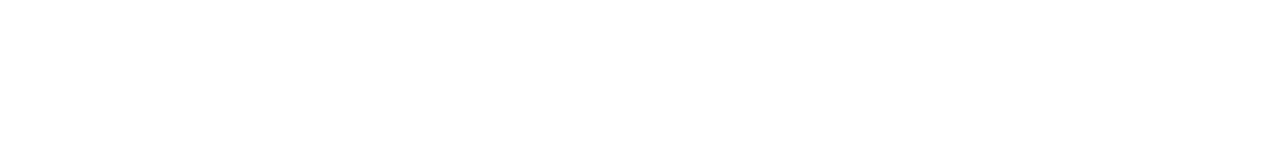
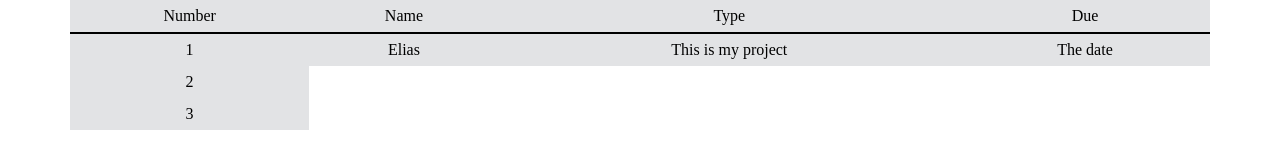
Before and after one commit to ColdWeatherBoyy/project-tracker, a plain HTML site: page index.html in a window 1280 px wide. Drawn offline with nearby package versions, Linux system fonts and the light colour scheme.

Commit message:
adds beginning of table

```diff
--- a/index.html
+++ b/index.html
@@ -5,12 +5,46 @@
   <meta http-equiv="X-UA-Compatible" content="IE=edge">
   <meta name="viewport" content="width=device-width, initial-scale=1.0">
   <title>Document</title>
+
+  <link href="https://cdn.jsdelivr.net/npm/bootstrap@5.3.0-alpha1/dist/css/bootstrap.min.css" rel="stylesheet" integrity="sha384-GLhlTQ8iRABdZLl6O3oVMWSktQOp6b7In1Zl3/Jr59b6EGGoI1aFkw7cmDA6j6gD" crossorigin="anonymous">
+
+
   <link rel="stylesheet" href="./assets/css/reset.css">
   <link rel="stylesheet" href="./assets/css/style.css">
 </head>
 
 <body>
 
+  <table class="table table-secondary text-center container">
+    <thead>
+      <tr>
+        <th scope="col">Number</th>
+        <th scope="col">Name</th>
+        <th scope="col">Type</th>
+        <th scope="col">Due</th>
+      </tr>
+    </thead>
+    <tbody class="table-group-divider">
+      <tr>
+        <!-- dynamically add tds -->
+        <th scope="row">1</th>
+        <td>Elias</td>
+        <td>This is my project</td>
+        <td>The date</td>
+      </tr>
+      <tr>
+        <!-- dynamically add tds -->
+        <th scope="row">2</th>
+      </tr>
+      <tr>
+        <!-- dynamically add tds -->
+        <th scope="row">3</th>
+      </tr>
+    </tbody>
+  </table>
+
+
+
 </body>
 
 </html>
```
